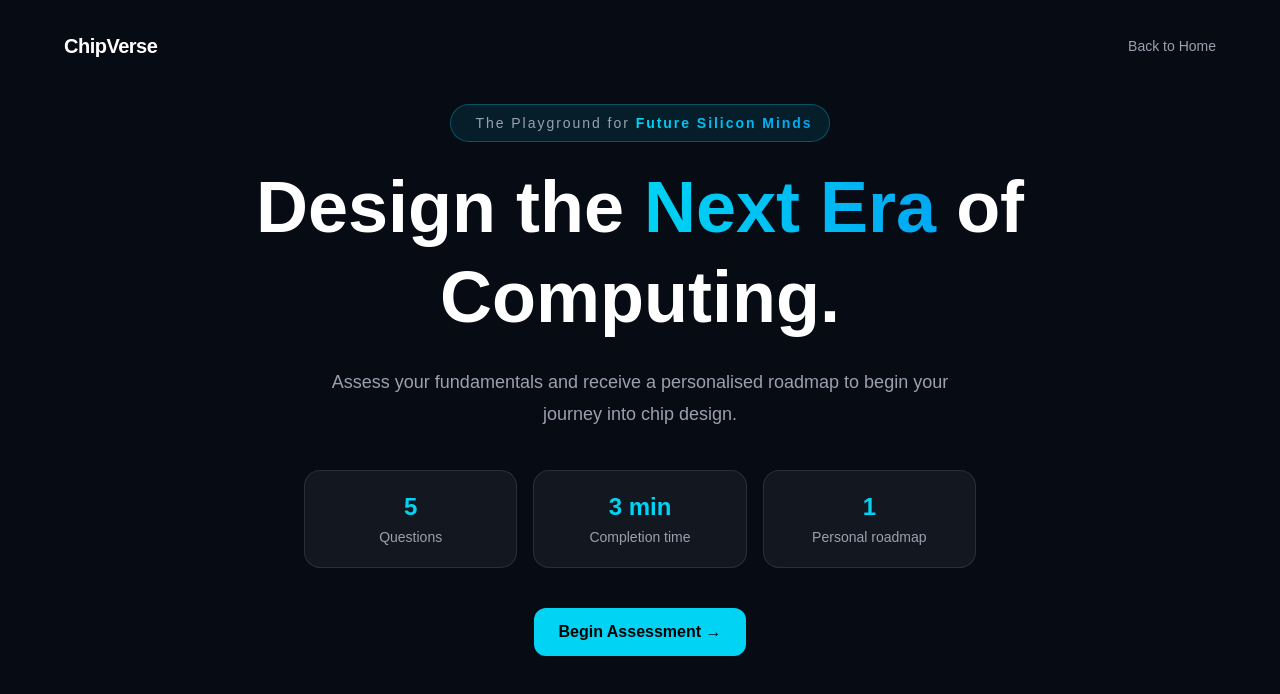
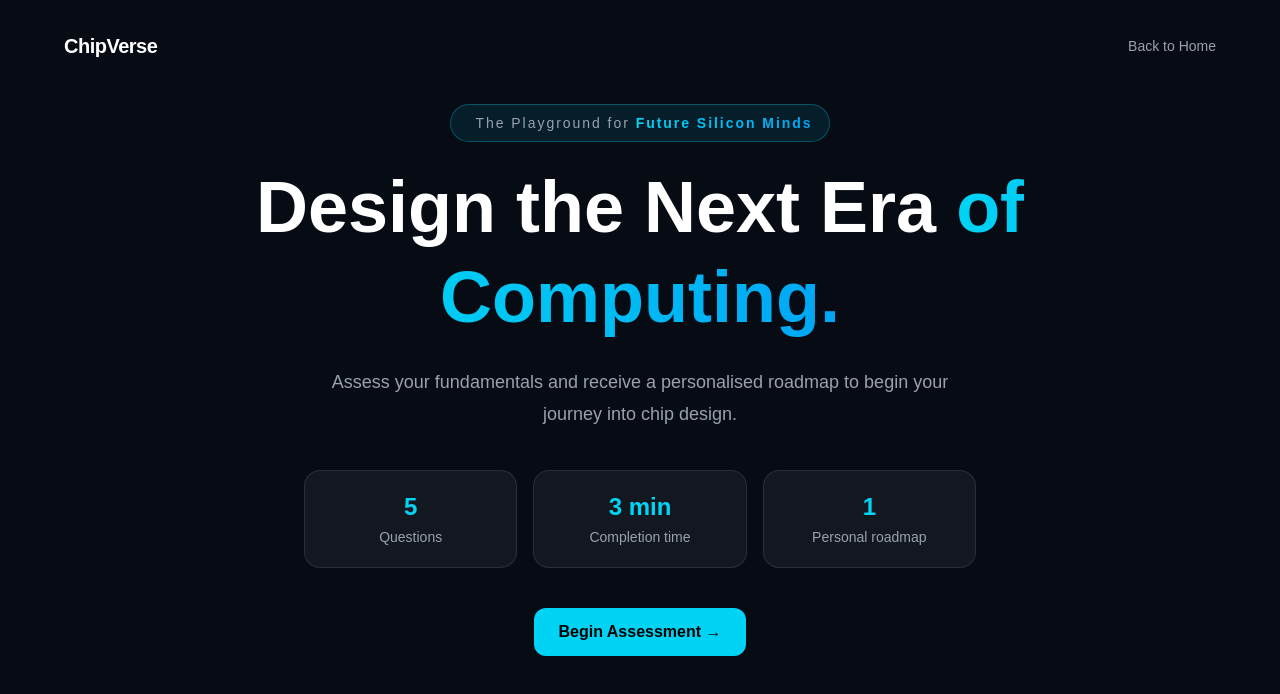
Before and after one commit to amoghakulkarni377/chipverse, a Next.js app: page / in a window 1280 px wide. Shown: the top 694 px of the page. Built offline with nearby package versions, Linux system fonts and the light colour scheme.

Commit message:
Update ChipVerse hero section

```diff
--- a/src/app/page.js
+++ b/src/app/page.js
@@ -141,11 +141,10 @@ export default function StartPage() {
   </p>
 </div>
 <h1 className="max-w-4xl text-center text-4xl font-bold leading-tight sm:text-6xl lg:text-7xl">
-  Design the{" "}
+  Design the Next Era{" "}
   <span className="bg-gradient-to-r from-cyan-400 to-sky-500 bg-clip-text text-transparent">
-    Next Era{" "}
+    of Computing.
   </span>
-    of Computing.
 </h1>
 
     <p className="mt-5 max-w-2xl text-sm leading-6 text-gray-400 sm:mt-6 sm:text-base sm:leading-7 lg:text-lg lg:leading-8">
```
